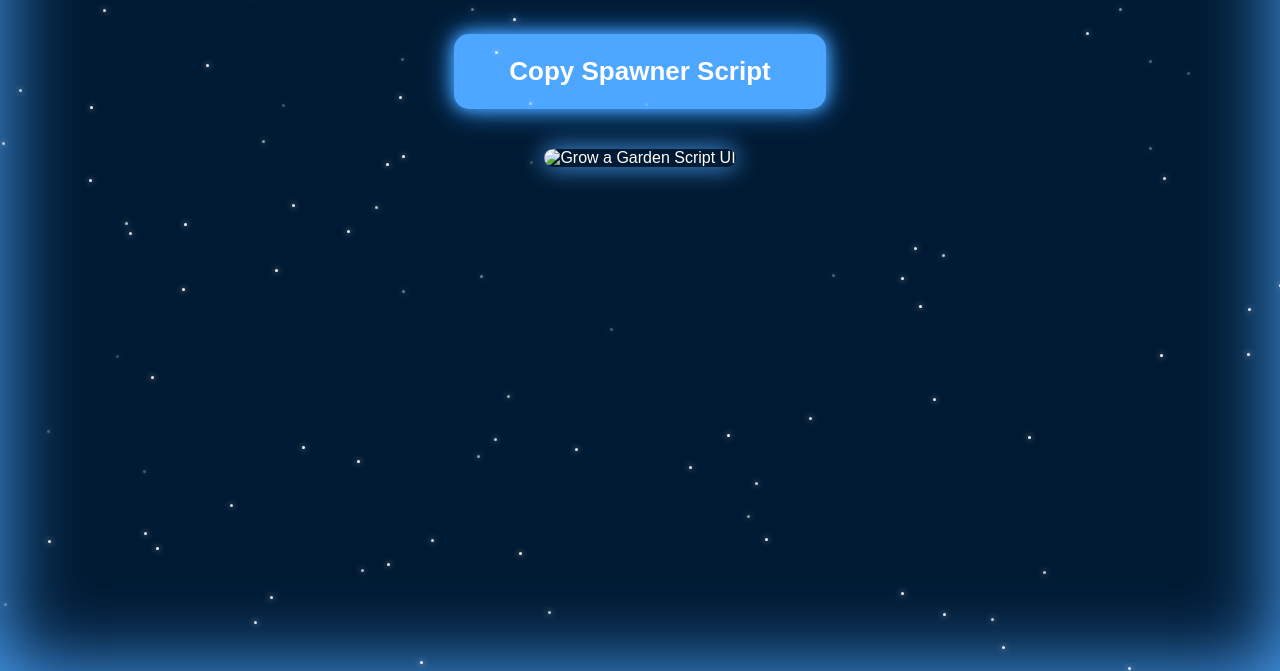
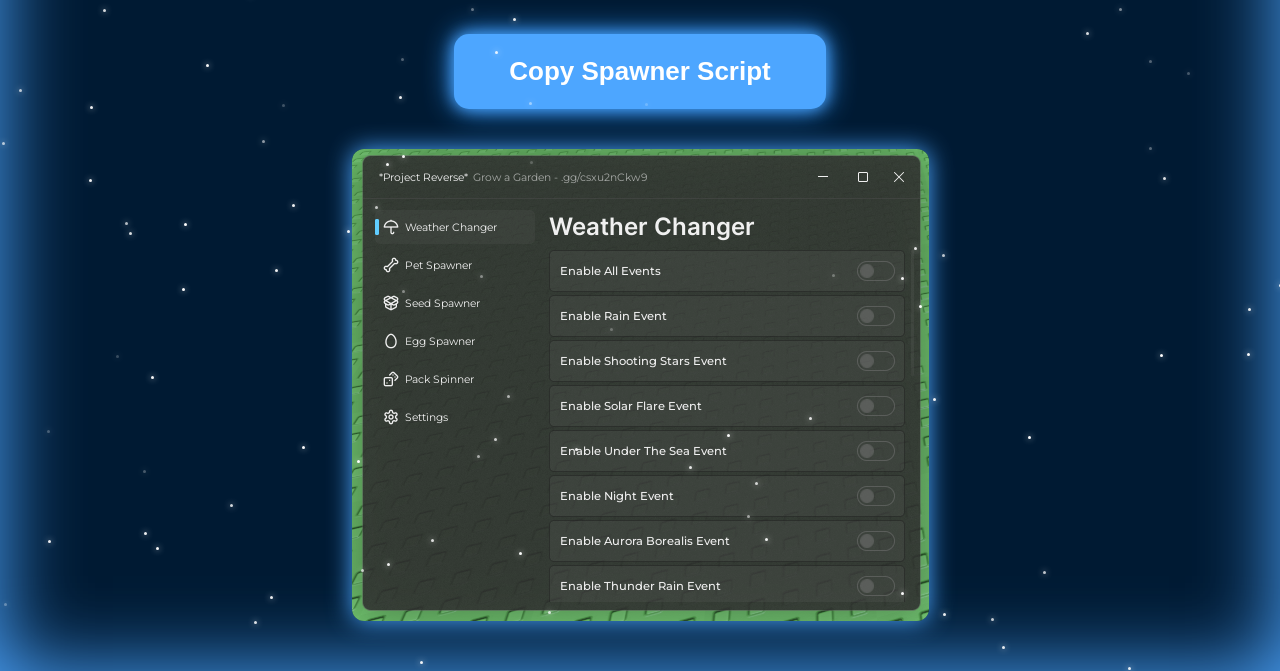
Before and after one commit to V3xor4/BestGAGScripts, a plain HTML site: page index.html in a window 1280 px wide. Shown: the part 129-800 px from the top of the page. Drawn offline with Linux system fonts and the light colour scheme.

Commit message:
Update index.html

```diff
--- a/index.html
+++ b/index.html
@@ -86,7 +86,7 @@
   <button onclick="copyScript()">Copy Spawner Script</button>
 
   <!-- Uploaded image -->
-  <img src="c813dbbd-bc24-4e9b-9cb2-40b9b71323fe.png" alt="Grow a Garden Script UI">
+  <img src="ui.png" alt="Grow a Garden Script UI">
 
   <script>
     // Add stars dynamically
```
